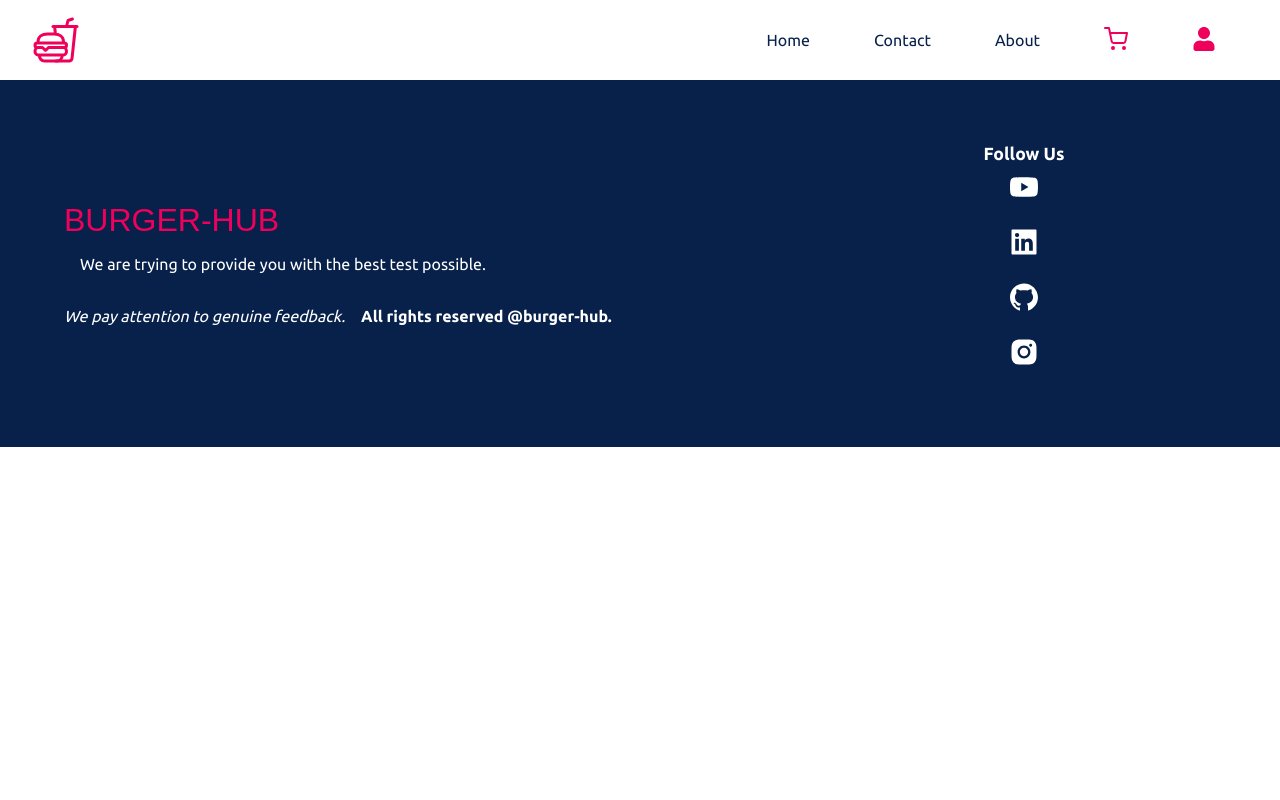
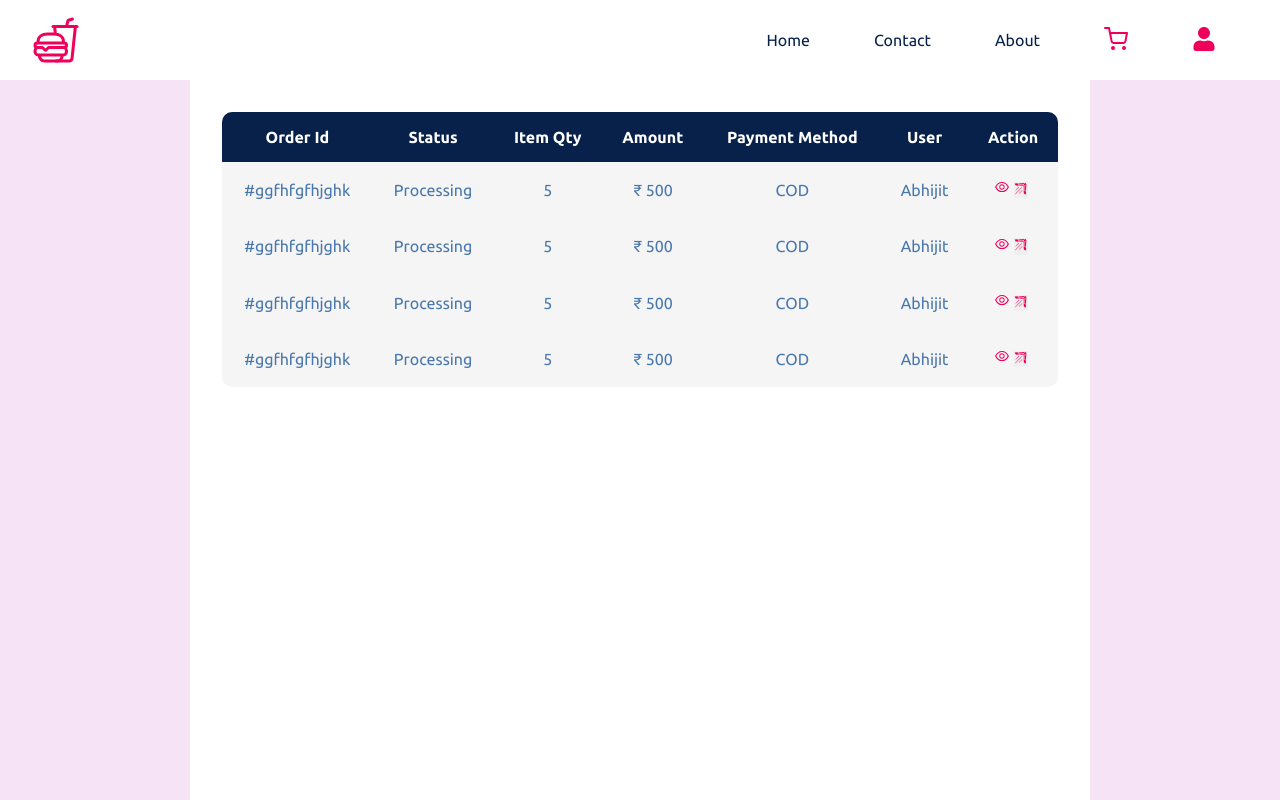
Before and after one commit to abhijitnr/BURGER-HUB-MERN, a React (Create React App) app in the folder frontend/: page /admin/orders in a window 1280 px wide. Shown: the top 800 px of the page. Built offline with nearby package versions, Linux system fonts and the light colour scheme.

Commit message:
Admin Dashboard completed

```diff
--- a/frontend/src/App.js
+++ b/frontend/src/App.js
@@ -13,6 +13,8 @@ import Profile from "./components/profile/Profile";
 import MyOrders from "./components/myOrders/MyOrders";
 import OrderDetails from "./components/myOrders/OrderDetails";
 import Dashboard from "./components/admin/Dashboard";
+import Users from "./components/admin/Users";
+import Orders from "./components/admin/Orders";
 
 import "./styles/app.scss";
 import "./styles/header.scss";
@@ -50,6 +52,8 @@ function App() {
         <Route path="/myorders" element={<MyOrders />} />
         <Route path="/order/:id" element={<OrderDetails />} />
         <Route path="/admin/dashboard" element={<Dashboard />} />
+        <Route path="/admin/orders" element={<Orders />} />
+        <Route path="/admin/users" element={<Users />} />
       </Routes>
 
       {/* Footer */}
--- /dev/null
+++ b/frontend/src/components/admin/Orders.jsx
@@ -0,0 +1,52 @@
+import React from "react";
+import { AiOutlineEye } from "react-icons/ai";
+import { Link } from "react-router-dom";
+import { GiArmoredBoomerang } from "react-icons/gi";
+
+const Orders = () => {
+  const arr = [1, 2, 3, 4];
+
+  return (
+    <section className="tables">
+      <main>
+        <table>
+          <thead>
+            <tr>
+              <th>Order Id</th>
+              <th>Status</th>
+              <th>Item Qty</th>
+              <th>Amount</th>
+              <th>Payment Method</th>
+              <th>User</th>
+              <th>Action</th>
+            </tr>
+          </thead>
+
+          <tbody>
+            {arr.map((i) => (
+              <tr key={i}>
+                <td>#ggfhfgfhjghk</td>
+                <td>Processing</td>
+                <td>5</td>
+                <td>₹ {500}</td>
+                <td>COD</td>
+                <td>Abhijit</td>
+                <td>
+                  <Link to={`/order/${"fasf"}`}>
+                    <AiOutlineEye />
+                  </Link>
+
+                  <button>
+                    <GiArmoredBoomerang />
+                  </button>
+                </td>
+              </tr>
+            ))}
+          </tbody>
+        </table>
+      </main>
+    </section>
+  );
+};
+
+export default Orders;
--- /dev/null
+++ b/frontend/src/components/admin/Users.jsx
@@ -0,0 +1,39 @@
+import me from "../../assets/founder.png";
+
+const Users = () => {
+  const arr = [1, 2, 3, 4];
+
+  return (
+    <section className="tables">
+      <main>
+        <table>
+          <thead>
+            <tr>
+              <th>User Id</th>
+              <th>Name</th>
+              <th>Photo</th>
+              <th>Role</th>
+              <th>Since</th>
+            </tr>
+          </thead>
+
+          <tbody>
+            {arr.map((i) => (
+              <tr key={i}>
+                <td>#ggfhfgfhjghk</td>
+                <td>Abhijit</td>
+                <td>
+                  <img src={me} alt="User" />
+                </td>
+                <td>Admin</td>
+                <td>{"31-12-2023"}</td>
+              </tr>
+            ))}
+          </tbody>
+        </table>
+      </main>
+    </section>
+  );
+};
+
+export default Users;
--- a/frontend/src/styles/contact.scss
+++ b/frontend/src/styles/contact.scss
@@ -9,6 +9,7 @@
   display: flex;
   justify-content: center;
   align-items: center;
+  overflow-x: hidden;
 
   > form {
     width: 40%;
```
